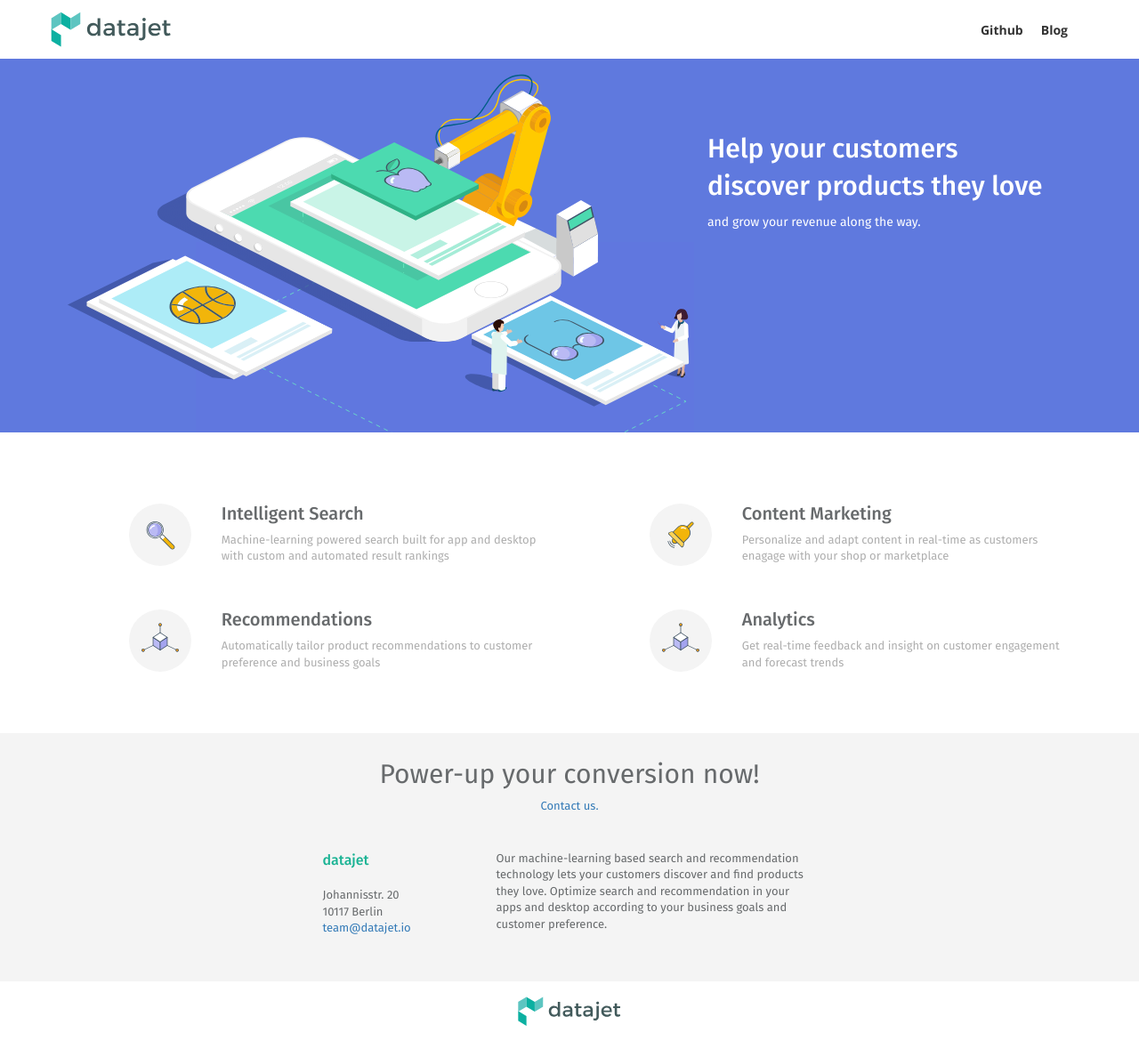
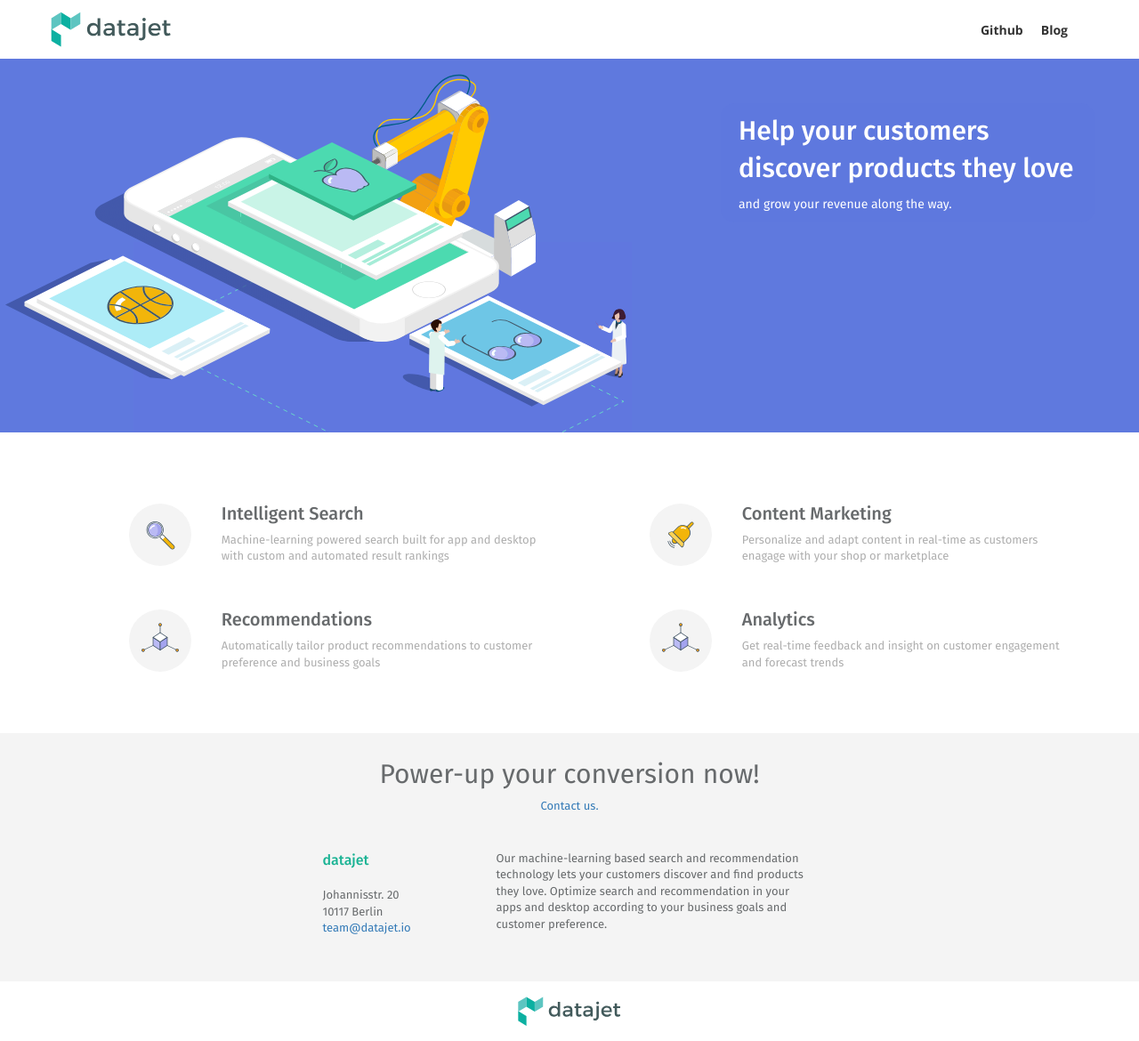
Before and after one commit to datajet-io/datajet-io.github.io, a Jekyll site: the page built from index.html, in a window 1280 px wide. Shown: the whole page at 89% size. Built offline with Jekyll 4.4.1, drawn with Linux system fonts in a browser that asks for light colours.

Commit message:
Update on url and responsiveness

```diff
--- a/_config.yml
+++ b/_config.yml
@@ -5,7 +5,7 @@
 description: > # this means to ignore newlines until "baseurl:"
   datajet helps your’s customers discovery products they love using its search and recommendation technology
 baseurl: "" # the subpath of your site, e.g. /blog/
-url: "http://datajet.io/" # the base hostname & protocol for your site
+url: "http://datajet.io" # the base hostname & protocol for your site
 twitter_username: datajet_io
 github_username:  datajet-io
 
--- a/css/style.css
+++ b/css/style.css
@@ -211,8 +211,11 @@
   right: 50px;
   bottom: auto;
   text-align: left;
-  width: 380px;
+  width: 420px;
   left: inherit;
+  background-color: rgba(95, 120, 222, 0.7);
+  padding: 0 20px;
+  border-radius: 15px;
 }
 .carousel-caption.blank {
   top: 140px;
@@ -335,6 +338,29 @@
 
 #footer {
   padding: 15px 0;
+}
+
+@media (max-width: 768px) {
+  .carousel  {
+    height: 200px;
+  }
+
+  .carousel img {
+    display: none;
+  }
+
+  .carousel-caption {
+    padding: 20px;
+    width: 100%;
+    text-align: center;
+    top: 10px;
+    left: 0;
+  }
+
+  .icons {
+    margin-left: 0;
+    text-align: center;
+  }
 }
 
 /* Sections
@@ -523,27 +549,7 @@
     font-size: 50px;
   }
 }
-@media (max-width: 1200px) {
-  .carousel-image {
-    display: none;
-  }
 
-  .carousel {
-    height: 200px;
-  }
-
-  .carousel-caption {
-    position: static;
-    width: 100%;
-    text-align: center;
-  }
-
-  .icons {
-    margin-left: 0;
-    text-align: center;
-  }
-
-}
 @media (max-width: 768px) {
 
   .carousel-caption h1 {
--- a/index.html
+++ b/index.html
@@ -36,7 +36,7 @@
                 <span class="icon-bar"></span>
             </button>
             <a class="navbar-brand" href="#" style="background-color:transparent; padding-left: 0;">
-                <img src="{{ "img/logo.svg" | prepend: site.baseurl | prepend: site.url }}" width="140" alt="datajet.io" />
+                <img src="{{ "/img/logo.svg" | prepend: site.baseurl | prepend: site.url }}" width="140" alt="datajet.io" />
             </a>
         </div>
         <div id="navbar" class="navbar-collapse collapse">
@@ -50,17 +50,17 @@
 <div id="inSlider" class="carousel slide carousel-fade" data-ride="carousel">
     <div class="carousel-inner" role="listbox">
         <div class="item active">
-            <div class="container">
-                <div class="carousel visible-lg-block">
-                    <img class="carousel-image-11" src="{{ "img/header/element-11.svg" | prepend: site.baseurl | prepend: site.url }}" />
-                    <img class="move carousel-image-03" data-xrange="40" data-yrange="40" src="{{ "img/header/element-03.svg" | prepend: site.baseurl | prepend: site.url }}" />
-                    <img class="carousel-image-08" src="{{ "img/header/element-08.svg" | prepend: site.baseurl | prepend: site.url }}" />
-                    <img class="move carousel-image-10" data-xrange="80" data-yrange="80" src="{{ "img/header/element-10.svg" | prepend: site.baseurl | prepend: site.url }}" />
-                    <!--<img class="carousel-image-04" src="{{ "img/header/element-04.svg" | prepend: site.baseurl | prepend: site.url }}" />-->
-                    <img class="carousel-image-09" src="{{ "img/header/element-09.svg" | prepend: site.baseurl | prepend: site.url }}" />
-                    <img class="move carousel-image-05" data-xrange="20" data-yrange="20" src="{{ "img/header/element-05.svg" | prepend: site.baseurl | prepend: site.url }}" />
-                    <img class="carousel-image-07" src="{{ "img/header/element-07.svg" | prepend: site.baseurl | prepend: site.url }}" />
-                    <img class="move carousel-image-12" data-xrange="80" data-yrange="80" src="{{ "img/header/element-12.svg" | prepend: site.baseurl | prepend: site.url }}" />
+                <div class="carousel-holder">
+                    <div class="carousel">
+                        <img class="carousel-image-11" src="{{ "/img/header/element-11.svg" | prepend: site.baseurl | prepend: site.url }}" />
+                        <img class="move carousel-image-03" data-xrange="40" data-yrange="40" src="{{ "/img/header/element-03.svg" | prepend: site.baseurl | prepend: site.url }}" />
+                        <img class="carousel-image-08" src="{{ "/img/header/element-08.svg" | prepend: site.baseurl | prepend: site.url }}" />
+                        <img class="move carousel-image-10" data-xrange="80" data-yrange="80" src="{{ "/img/header/element-10.svg" | prepend: site.baseurl | prepend: site.url }}" />
+                        <!--<img class="carousel-image-04" src="{{ "/img/header/element-04.svg" | prepend: site.baseurl | prepend: site.url }}" />-->
+                        <img class="carousel-image-09" src="{{ "/img/header/element-09.svg" | prepend: site.baseurl | prepend: site.url }}" />
+                        <img class="move carousel-image-05" data-xrange="20" data-yrange="20" src="{{ "/img/header/element-05.svg" | prepend: site.baseurl | prepend: site.url }}" />
+                        <img class="carousel-image-07" src="{{ "/img/header/element-07.svg" | prepend: site.baseurl | prepend: site.url }}" />
+                        <img class="move carousel-image-12" data-xrange="80" data-yrange="80" src="{{ "/img/header/element-12.svg" | prepend: site.baseurl | prepend: site.url }}" />
                     </div>
                     <div class="carousel-caption">
                         <h1 class="f-gray">
@@ -79,7 +79,7 @@
         <div class="col-sm-6">
             <div class="col-sm-3">
                 <div class="icons">
-                    <img src="{{ "img/icon-search.svg" | prepend: site.baseurl | prepend: site.url }}" width="" alt="datajet.io" />
+                    <img src="{{ "/img/icon-search.svg" | prepend: site.baseurl | prepend: site.url }}" width="" alt="datajet.io" />
                 </div>
             </div>
             <div class="col-sm-9 title">
@@ -90,7 +90,7 @@
         <div class="col-sm-6">
             <div class="col-sm-3">
                 <div class="icons">
-                    <img src="{{ "img/icon-recommendation.svg" | prepend: site.baseurl | prepend: site.url }}" alt="datajet.io" />
+                    <img src="{{ "/img/icon-recommendation.svg" | prepend: site.baseurl | prepend: site.url }}" alt="datajet.io" />
                 </div>
             </div>
             <div class="col-sm-9 title">
@@ -103,7 +103,7 @@
         <div class="col-sm-6">
             <div class="col-sm-3">
                 <div class="icons">
-                    <img src="{{ "img/icon-analytics.svg" | prepend: site.baseurl | prepend: site.url }}" alt="datajet.io" />
+                    <img src="{{ "/img/icon-analytics.svg" | prepend: site.baseurl | prepend: site.url }}" alt="datajet.io" />
                 </div>
             </div>
             <div class="col-sm-9 title">
@@ -114,7 +114,7 @@
         <div class="col-sm-6">
             <div class="col-sm-3">
                 <div class="icons">
-                    <img src="{{ "img/icon-analytics.svg" | prepend: site.baseurl | prepend: site.url }}" alt="datajet.io" />
+                    <img src="{{ "/img/icon-analytics.svg" | prepend: site.baseurl | prepend: site.url }}" alt="datajet.io" />
                 </div>
             </div>
             <div class="col-sm-9 title">
@@ -154,7 +154,7 @@
     <div class="container">
         <div class="row">
             <div class="col-lg-8 col-lg-offset-2 text-center">
-                <img src="{{ "img/logo.svg" | prepend: site.baseurl | prepend: site.url }}" width="120" alt="datajet.io" />
+                <img src="{{ "/img/logo.svg" | prepend: site.baseurl | prepend: site.url }}" width="120" alt="datajet.io" />
             </div>
         </div>
     </div>
```
Lines whose indentation alone changed are shown as unchanged.
